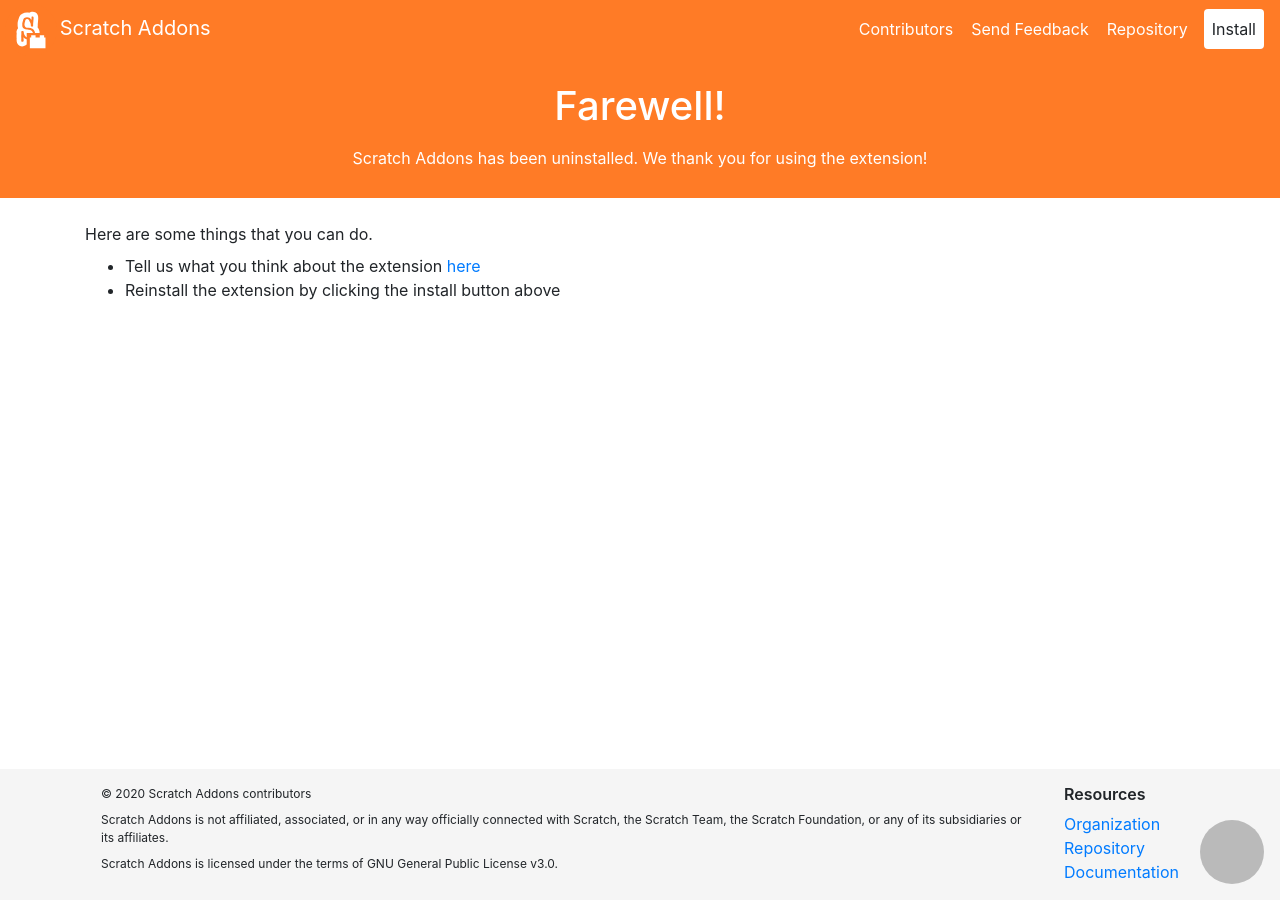
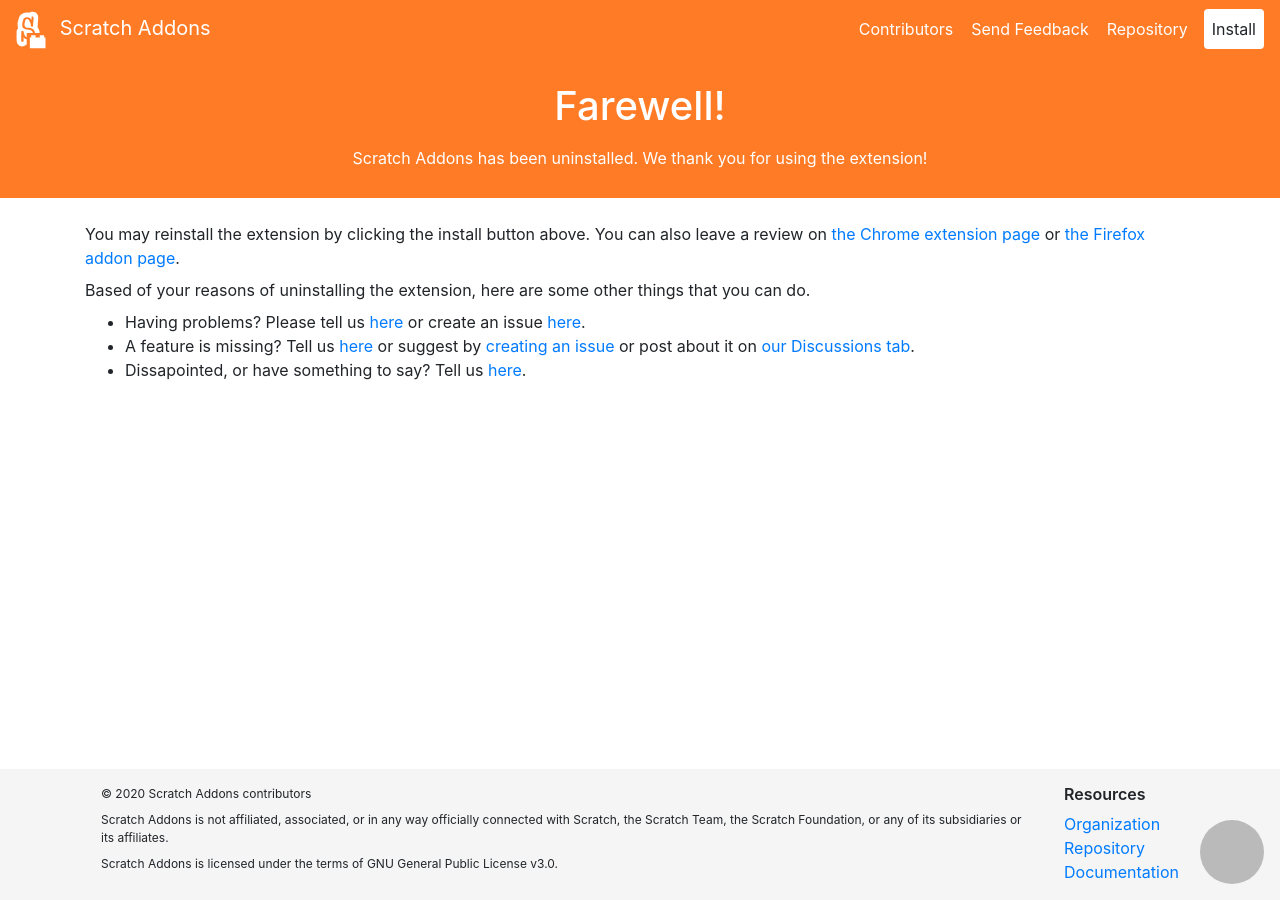
Before and after one commit to ScratchAddons/website, a Jekyll site: the page built from site/farewell.html, in a window 1280 px wide. Built offline with Jekyll 4.4.1, drawn with Linux system fonts in a browser that asks for light colours.

Commit message:
Add more info on farewell and welcome pages

```diff
--- a/site/farewell.html
+++ b/site/farewell.html
@@ -10,9 +10,11 @@
 </section>
 
 <section class="container">
-    <p>Here are some things that you can do.</p>
+    <p>You may reinstall the extension by clicking the install button above. You can also leave a review on <a href="https://chrome.google.com/webstore/detail/fbeffbjdlemaoicjdapfpikkikjoneco">the Chrome extension page</a> or <a href="https://addons.mozilla.org/firefox/addon/scratch-messaging-extension/">the Firefox addon page</a>.</p>
+    <p>Based of your reasons of uninstalling the extension, here are some other things that you can do.</p>
     <ul>
-        <li>Tell us what you think about the extension <a href="/feedback">here</a></li>
-        <li>Reinstall the extension by clicking the install button above</li>
+        <li>Having problems? Please tell us <a href="/feedback">here</a> or create an issue <a href="https://github.com/ScratchAddons/ScratchAddons/issues">here</a>.</li>
+        <li>A feature is missing? Tell us <a href="/feedback">here</a> or suggest by <a href="https://github.com/ScratchAddons/ScratchAddons/issues">creating an issue</a> or post about it on <a href="https://github.com/ScratchAddons/ScratchAddons/discussions">our Discussions tab</a>.</li>
+        <li>Dissapointed, or have something to say? Tell us <a href="/feedback">here</a>.</li>
     </ul>
 </section>
--- a/site/welcome.html
+++ b/site/welcome.html
@@ -46,6 +46,11 @@
 	</div>
 </section>
 
+<section id="support" class="container mb-4">
+	<h2 class="h4">Want to support more?</h2>
+	<p>You can star our repository on GitHub <a href="https://github.com/ScratchAddons/ScratchAddons">here</a> or leave a review on <a href="https://chrome.google.com/webstore/detail/fbeffbjdlemaoicjdapfpikkikjoneco">the Chrome extension page</a> or <a href="https://addons.mozilla.org/firefox/addon/scratch-messaging-extension/">the Firefox addon page</a>.</p>
+</section>
+
 <section id="transition" class="container">
 	<h2 class="h4">Coming from Scratch Messaging Extension?</h2>
 	<p>Scratch Messaging Extension (by griffpatch) has been updated and is now called Scratch Addons. <a href="/scratch-messaging-transition">Read more</a>.</p>
```
